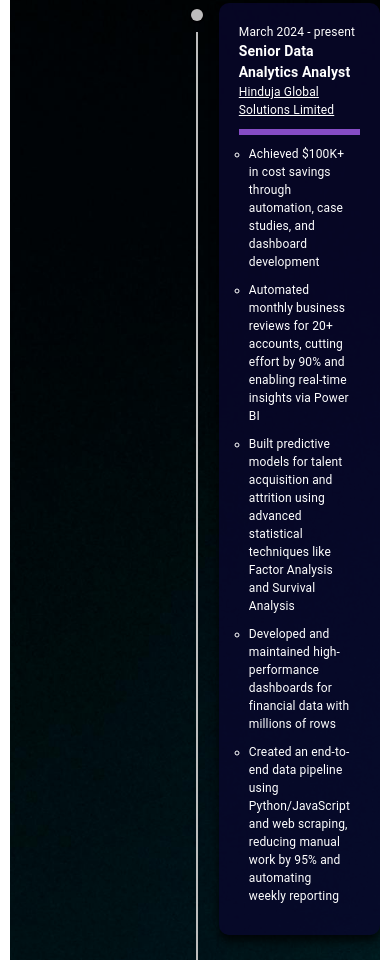
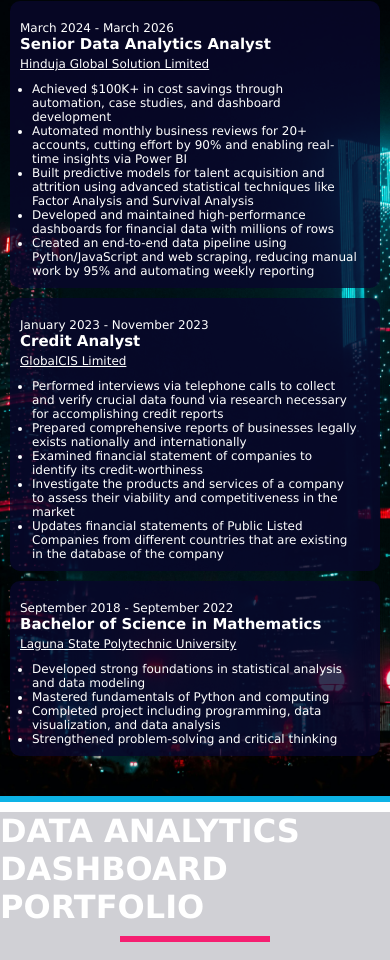
Before and after one commit to ErlJocson/my-portfolio, a React (Create React App) app: page / in a window 390 px wide. Shown: the part 1344-2304 px from the top of the page. Built offline with nearby package versions, Linux system fonts and the light colour scheme.

Commit message:
fixed the mobile view of the experience

```diff
--- a/src/components/section/Timeline.js
+++ b/src/components/section/Timeline.js
@@ -5,6 +5,7 @@ import TimelineConnector from "@mui/lab/TimelineConnector";
 import TimelineContent from "@mui/lab/TimelineContent";
 import TimelineDot from "@mui/lab/TimelineDot";
 import styled from "styled-components";
+import { contents } from "./TimelinesContents";
 import { useTheme, useMediaQuery } from "@mui/material";
 
 export default function AlternateTimeline() {
@@ -16,144 +17,94 @@ export default function AlternateTimeline() {
       <h1>MY DATA JOURNEY</h1>
       <hr />
 
-      <ThisTimeline position={isMobile ? "right" : "alternate"}>
-        <TimelineItem>
+      {isMobile ? (
+        <>
+          {contents.map((content, index) => (
+            <MobileTimelineItem key={index}>
+              <MobileTimelineContent>
+                <MobileContentContainer>
+                  <MobileContentHeader>
+                    <p>{content.date}</p>
+                    <h3>{content.position}</h3>
+                    <span>
+                      <a
+                        href={content.link}
+                        target="_blank"
+                        rel="noopener noreferrer"
+                      >
+                        {content.company}
+                      </a>
+                    </span>
+                    <div />
+                  </MobileContentHeader>
+
+                  <MobileContentDescription>
+                    <ul>
+                      {content.descriptions.map((text, i) => (
+                        <li
+                          key={i}
+                          className={content.leftcontents ? "left-contents" : ""}
+                        >
+                          {text}
+                        </li>
+                      ))}
+                    </ul>
+                  </MobileContentDescription>
+                </MobileContentContainer>
+              </MobileTimelineContent>
+            </MobileTimelineItem>
+          ))}
+        </>
+      ) : (
+        <ThisTimeline position = "alternate">
+          {contents.map((content, index) => (
+            <TimelineItem key={index}>
               <TimelineSeparator>
                 <TimelineDot />
-            <TimelineConnector />
+                {index !== contents.length - 1 && <TimelineConnector />}
               </TimelineSeparator>
+
               <TimelineContent>
                 <ContentContainer>
                   <ContentHeader>
-                <p>March 2024 - present</p>
-                <h3>Senior Data Analytics Analyst</h3>
+                    <p>{content.date}</p>
+                    <h3>{content.position}</h3>
                     <span>
-                  <a href="https://hgs.cx/locations/philippines/">
-                    Hinduja Global Solutions Limited
+                      <a
+                        href={content.link}
+                        target="_blank"
+                        rel="noopener noreferrer"
+                      >
+                        {content.company}
                       </a>
                     </span>
                     <div />
                   </ContentHeader>
+
                   <ContentDescription>
-                <ul>
-                  <li>
-                    Achieved $100K+ in cost savings through automation, case
-                    studies, and dashboard development
-                  </li>
-                  <li>
-                    Automated monthly business reviews for 20+ accounts, cutting
-                    effort by 90% and enabling real-time insights via Power BI
-                  </li>
-                  <li>
-                    Built predictive models for talent acquisition and attrition
-                    using advanced statistical techniques like Factor Analysis
-                    and Survival Analysis
-                  </li>
-                  <li>
-                    Developed and maintained high-performance dashboards for
-                    financial data with millions of rows
-                  </li>
-                  <li>
-                    Created an end-to-end data pipeline using Python/JavaScript
-                    and web scraping, reducing manual work by 95% and automating
-                    weekly reporting
-                  </li>
+                    <ul className = {content.leftcontents ? "left-contents" : ""}>
+                      {content.descriptions.map((text, i) => (
+                        <li key={i}>{text}</li>
+                      ))}
                     </ul>
                   </ContentDescription>
                 </ContentContainer>
               </TimelineContent>
             </TimelineItem>
-        <TimelineItem>
-          <TimelineSeparator>
-            <TimelineDot />
-            <TimelineConnector />
-          </TimelineSeparator>
-          <TimelineContent>
-            <ContentContainer>
-              <ContentHeader>
-                <p>January 2023 - November 2023</p>
-                <h3>Credit Analyst</h3>
-                <span>
-                  <a href="https://www.global-creditreports.com/">
-                    GlobalCIS Limited
-                  </a>
-                </span>
-                <div />
-              </ContentHeader>
-              <ContentDescription>
-                <ul>
-                  <li className="left-contents">
-                    Performed interviews via telephone calls to collect and
-                    verify crucial data found via research necessary for
-                    accomplishing credit reports
-                  </li>
-                  <li className="left-contents">
-                    Prepared comprehensive reports of businesses legally exists
-                    nationally and internationally
-                  </li>
-                  <li className="left-contents">
-                    Examined financial statement of companies to identify its
-                    credit-worthiness
-                  </li>
-                  <li className="left-contents">
-                    Investigate the products and services of a company to assess
-                    their viability and competitiveness in the market
-                  </li>
-                  <li className="left-contents">
-                    Updates financial statements of Public Listed Companies from
-                    different countries that are existing in the database of the
-                    company
-                  </li>
-                </ul>
-              </ContentDescription>
-            </ContentContainer>
-          </TimelineContent>
-        </TimelineItem>
-        <TimelineItem>
-          <TimelineSeparator>
-            <TimelineDot />
-            <TimelineConnector />
-          </TimelineSeparator>
-          <TimelineContent>
-            <ContentContainer>
-              <ContentHeader>
-                <p>September 2018 - September 2022</p>
-                <h3>Bachelor of Science in Mathematics</h3>
-                <span>
-                  <a href="https://lspu.edu.ph/">
-                    Laguna State Polytechnic University
-                  </a>
-                </span>
-                <div />
-              </ContentHeader>
-              <ContentDescription>
-                <ul>
-                  <li>
-                    Developed strong foundations in statistical analysis and
-                    data modeling
-                  </li>
-                  <li>Mastered fundamentals of Python</li>
-                  <li>
-                    Completed project including programming, data visualization,
-                    and data analysis
-                  </li>
-                  <li>Strengthened problem-solving and critical thinking</li>
-                </ul>
-              </ContentDescription>
-            </ContentContainer>
-          </TimelineContent>
-        </TimelineItem>
+          ))}
         </ThisTimeline>
+      )}
     </TimelineContainer>
   );
 }
 
 const ThisTimeline = styled(Timeline)`
-  width: 60%;
+  width: 80%;
   margin: 20px auto 0;
+
   @media screen and (max-width: 800px) {
     width: 100%;
-    margin: 0;
+    margin: 20px 0;
   }
 `;
 
@@ -218,9 +169,47 @@ const TimelineContainer = styled.div`
   }
 
   @media screen and (max-width: 800px) {
-    margin: 10px;
+    margin: 10px 0;
     h1 {
       font-size: 20px;
     }
   }
 `;
+
+const MobileTimelineItem = styled.div`
+  background-color: rgba(8, 7, 44, 0.8);
+  padding: 10px;
+  margin: 10px;
+  border-radius:10px;
+  color:white;
+`;
+
+const MobileTimelineContent = styled.div``;
+
+const MobileContentHeader = styled.div`
+  margin: 10px 0;
+  p {
+    font-size: 12px;
+  }
+
+  h3 {
+    font-size: 15px;
+  }
+
+  span {
+    font-size: 12px;
+
+    a {
+      color: white;
+    }
+  }
+`;
+
+const MobileContentContainer = styled.div``;
+
+const MobileContentDescription = styled.div`
+ ul {
+  margin: 0px 12px;
+ }
+  font-size: 12px;
+`;
--- /dev/null
+++ b/src/components/section/TimelinesContents.js
@@ -0,0 +1,43 @@
+export const contents = [
+    {
+        "date":"March 2024 - March 2026",
+        "position":"Senior Data Analytics Analyst",
+        "company":"Hinduja Global Solution Limited",
+        "link":"https://hgs.cx/locations/philippines/",
+        "descriptions":[
+            "Achieved $100K+ in cost savings through automation, case studies, and dashboard development",
+            "Automated monthly business reviews for 20+ accounts, cutting effort by 90% and enabling real-time insights via Power BI",
+            "Built predictive models for talent acquisition and attrition using advanced statistical techniques like Factor Analysis and Survival Analysis",
+            "Developed and maintained high-performance dashboards for financial data with millions of rows",
+            "Created an end-to-end data pipeline using Python/JavaScript and web scraping, reducing manual work by 95% and automating weekly reporting"
+        ],
+        "leftcontents":false
+    },
+    {
+        "date":"January 2023 - November 2023",
+        "position":"Credit Analyst",
+        "company":"GlobalCIS Limited",
+        "link":"https://www.global-creditreports.com/",
+        "descriptions":[
+           "Performed interviews via telephone calls to collect and verify crucial data found via research necessary for accomplishing credit reports",
+           "Prepared comprehensive reports of businesses legally exists nationally and internationally",
+           "Examined financial statement of companies to identify its credit-worthiness",
+           "Investigate the products and services of a company to assess their viability and competitiveness in the market",
+           "Updates financial statements of Public Listed Companies from different countries that are existing in the database of the company",
+        ],
+        "leftcontents":true
+    },
+    {
+        "date":"September 2018 - September 2022",
+        "position":"Bachelor of Science in Mathematics",
+        "company":"Laguna State Polytechnic University",
+        "link":"https://lspu.edu.ph/",
+        "descriptions":[
+            "Developed strong foundations in statistical analysis and data modeling",
+            "Mastered fundamentals of Python and computing",
+            "Completed project including programming, data visualization, and data analysis",
+            "Strengthened problem-solving and critical thinking"
+        ],
+        "leftcontents":false
+    }
+]
```
Lines whose indentation alone changed are shown as unchanged.
